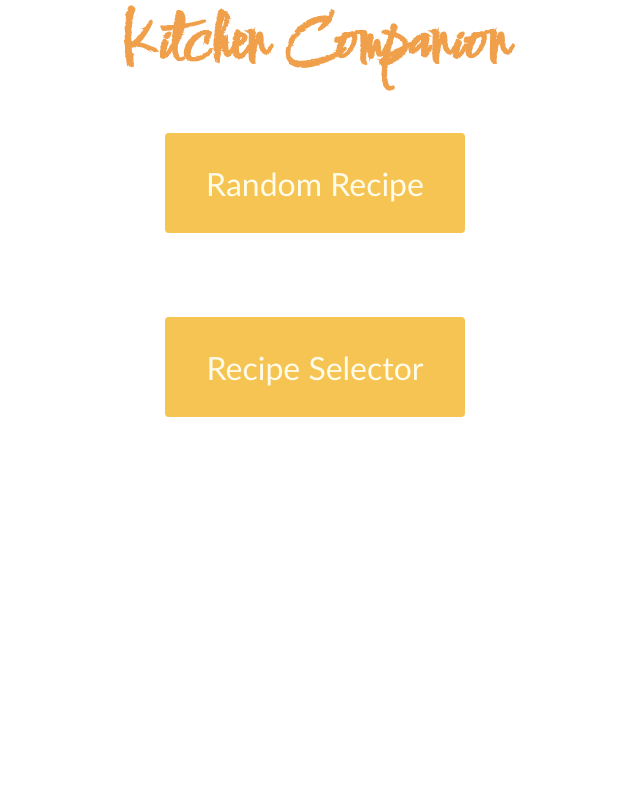
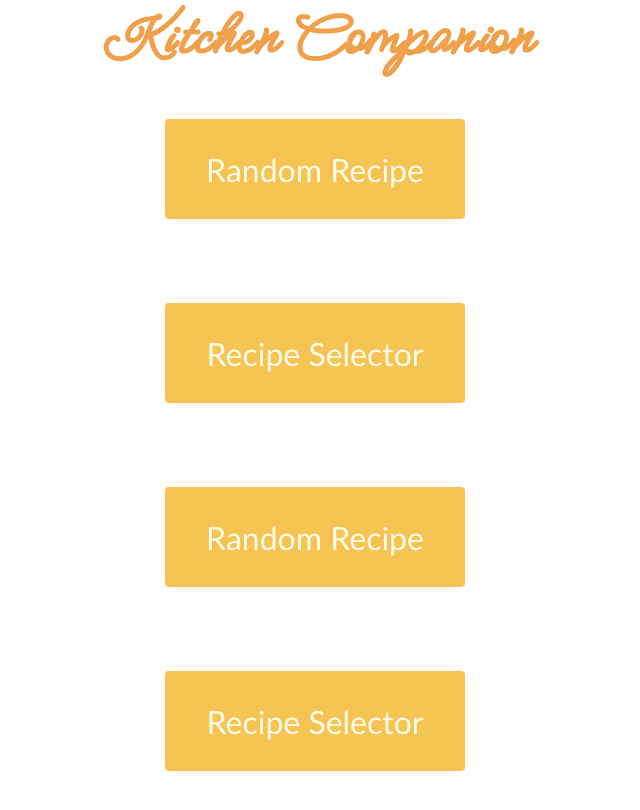
Before and after one commit to tarinausher/recipe-webpage, a Vue app in the folder frontend/: page / in a window 1280 px wide. Shown: the top 810 px of the page, without its empty margins (325-965 px from the left). Built offline with nearby package versions, Linux system fonts and the light colour scheme.

Commit message:
Vue router set up: random recipe button routes to /random-recipe and recipe selector buttone routes to /recipe-selector

```diff
--- a/frontend/src/App.vue
+++ b/frontend/src/App.vue
@@ -1,7 +1,10 @@
 <template>
   <div id="app">
+    <router-link to="/">
     <h1>Kitchen Companion</h1>
+    </router-link>
     <Home />
+    <router-view />
   </div>
 </template>
 
@@ -17,23 +20,24 @@ export default {
 </script>
 
 <style>
-/* @font-face {
+@font-face {
   font-family: "Meow Script";
   src: local("Meow Script"),
     url(./fonts/Meow_Script/MeowScript-Regular.ttf) format("truetype");
-} */
+}
 
-@font-face {
+/* @font-face {
   font-family: "Comforter Brush";
   src: local("Comforter Brush"),
     url(./fonts/Comforter_Brush/ComforterBrush-Regular.ttf) format("truetype");
-}
+} */
 
 * {
   font-family: "Calibri", Trebuchet;
   color: #183a1d;
   margin: 0;
   padding: 0;
+  text-decoration: none;
 }
 
 /* #app {
@@ -44,7 +48,7 @@ export default {
 } */
 
 #app h1 {
-  font-family: "Comforter Brush";
+  font-family: "Meow Script";
   font-size: 64px;
   color: #f0a04b;
   text-align: center;
--- a/frontend/src/components/Button.vue
+++ b/frontend/src/components/Button.vue
@@ -1,20 +1,19 @@
 <template>
-    <div class="container">
-      <button>{{ msg }}</button>
+    <div class="button-container">
+        <button>
+            <slot/>
+        </button>
     </div>
 </template>
 
 <script>
 export default {
-  name: 'Button',
-  props: {
-    msg: String
-  }
+  name: 'Button'
 }
 </script>
 
 <style>
-.container {
+.button-container {
   display: flex;
   flex-direction: column;
   justify-content: space-evenly;
--- a/frontend/src/main.js
+++ b/frontend/src/main.js
@@ -1,8 +1,11 @@
 import Vue from 'vue'
 import App from './App.vue'
+import router from './router'
+
 
 Vue.config.productionTip = false
 
 new Vue({
+  router,
   render: h => h(App),
 }).$mount('#app')
--- /dev/null
+++ b/frontend/src/router/index.js
@@ -0,0 +1,32 @@
+import Vue from 'vue'
+import VueRouter from 'vue-router'
+import Home from '../views/Home.vue'
+import RandomRecipe from '../views/RandomRecipe.vue'
+import RecipeSelector from '../views/RecipeSelector.vue'
+
+Vue.use(VueRouter)
+
+const routes = [
+    {
+        path: '/',
+        name: 'home',
+        component: Home
+    },
+    {
+        path: '/random-recipe',
+        name: 'random-recipe',
+        component: RandomRecipe
+    },
+    {
+      path: '/recipe-selector',
+      name: 'recipe-selector',
+      component: RecipeSelector
+    }
+  ]
+  const router = new VueRouter({
+    mode: 'history',
+    base: process.env.BASE_URL,
+    routes
+  })
+
+  export default router;
--- a/frontend/src/views/Home.vue
+++ b/frontend/src/views/Home.vue
@@ -1,7 +1,11 @@
 <template>
 <div class="main">
-    <Button msg="Random Recipe"/>
-    <Button msg="Recipe Selector"/>
+    <router-link to="/random-recipe">
+      <Button>Random Recipe</Button>
+    </router-link>
+    <router-link to="/recipe-selector">
+      <Button>Recipe Selector</Button>
+    </router-link>
   </div>
 </template>
 
@@ -18,18 +22,7 @@ export default {
 
 <style scoped>
 .main {
-    text-align: center;
+  text-align: center;
 }
 
-.main h2 {
-  font-size: 36px;
-  color: #183a1d;
-
-}
-
-
-
-
-
-
 </style>
--- /dev/null
+++ b/frontend/src/views/RandomRecipe.vue
@@ -0,0 +1,13 @@
+<template>
+  <h2> Howdy this is the Random Recipe page </h2>
+</template>
+
+<script>
+export default {
+    name: 'RandomRecipe'
+}
+</script>
+
+<style>
+
+</style>
--- /dev/null
+++ b/frontend/src/views/RecipeSelector.vue
@@ -0,0 +1,13 @@
+<template>
+  <h2> Oh hello there, this is the Recipe Selector page </h2>
+</template>
+
+<script>
+export default {
+    name: 'RecipeSelector'
+}
+</script>
+
+<style>
+
+</style>
```
Also changed, not shown: 1 other file (tests, documents, lock files or other folders).
